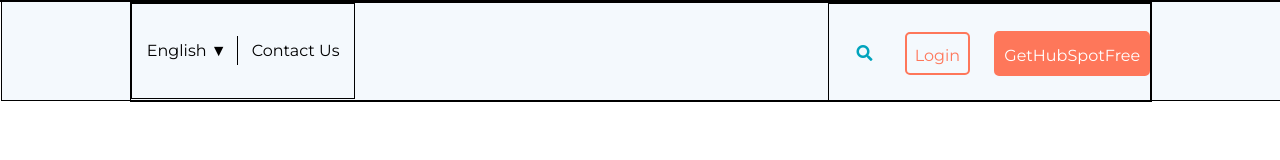
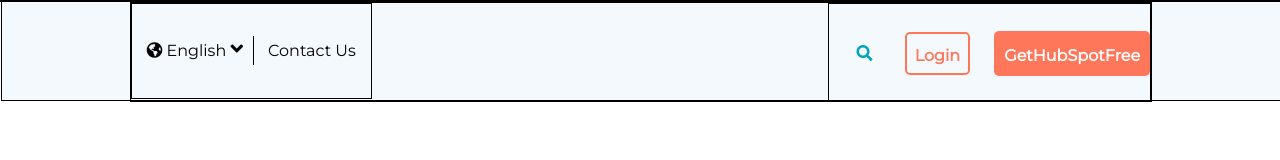
Before and after one commit to templarec/htmlcss-hubspot, a plain HTML site: page index.html in a window 1280 px wide. Drawn offline with Linux system fonts and the light colour scheme.

Commit message:
finished header socket

```diff
--- a/assets/css/master.css
+++ b/assets/css/master.css
@@ -38,16 +38,17 @@
 .language span:first-child {
   border-right: 1px solid #000;
 }
-.caret::after {
-  content: " \25bc";
+.fa-angle-down {
+  font-size: 20px;
 }
 .login {
   float: right;
   line-height: 97px;
+  font-weight: 600;
 }
 .login > div {
   margin-left: 20px;
-}
+  }
 .btn {
   display: inline-block;
   border-radius: 5px;
--- a/index.html
+++ b/index.html
@@ -14,7 +14,7 @@
       <div class="header-socket">
         <div class="container">
           <div class="language">
-            <span class="caret">English</span>
+            <span> <i class="fas fa-globe-americas"></i> English  <i class="fas fa-angle-down"></i></span>
             <span>Contact Us</span>
           </div>
           <div class="login">
```
